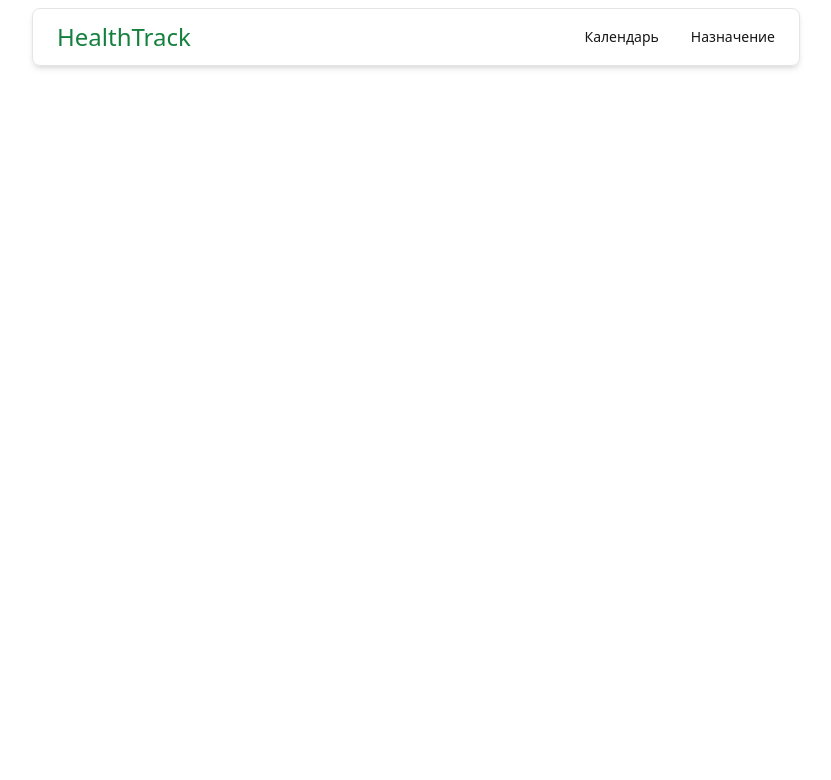
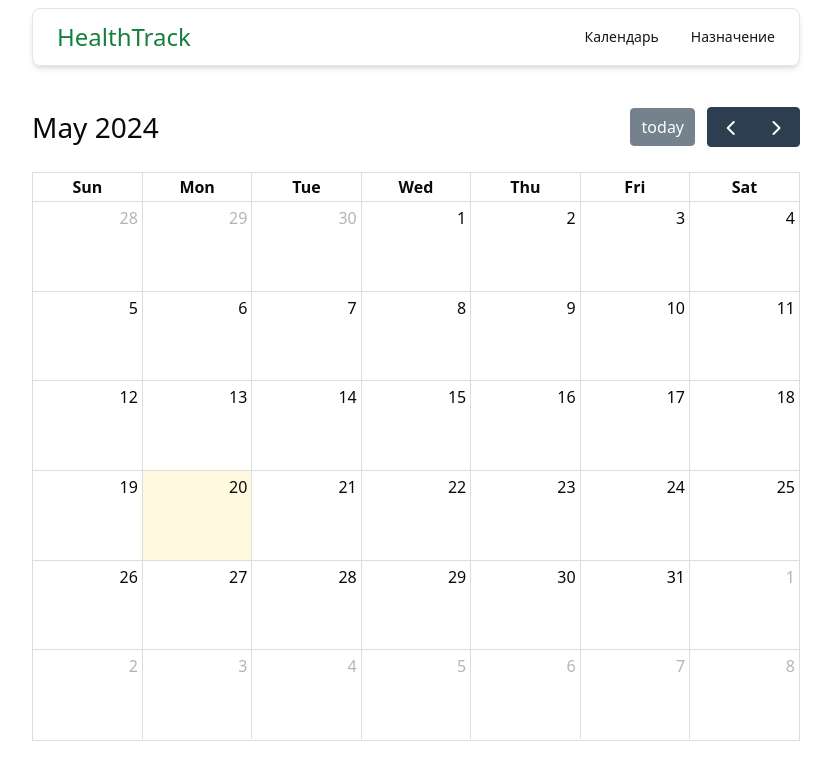
Before and after one commit to amirdianov/healthtrack, a React (Vite) app: page / in a window 1280 px wide. Shown: the top 780 px of the page, without its empty margins (224-1055 px from the left). Built offline with nearby package versions, Linux system fonts and the light colour scheme.

Commit message:
+ Calendar without infinite receipts

```diff
--- a/package.json
+++ b/package.json
@@ -10,6 +10,9 @@
     "preview": "vite preview"
   },
   "dependencies": {
+    "@fullcalendar/core": "^6.1.13",
+    "@fullcalendar/daygrid": "^6.1.13",
+    "@fullcalendar/react": "^6.1.13",
     "@hookform/resolvers": "^3.4.0",
     "@radix-ui/react-dialog": "^1.0.5",
     "@radix-ui/react-label": "^2.0.2",
--- /dev/null
+++ b/src/components/calendar/calendar.jsx
@@ -0,0 +1,90 @@
+import React, {useEffect, useState} from 'react';
+import FullCalendar from "@fullcalendar/react";
+import dayGridPlugin from '@fullcalendar/daygrid'
+import useReceiptStore from "@/stores/receipt-store.js";
+import useMedicineStore from "@/stores/medicine-store.js";
+import {addMilliseconds, addMonths} from "date-fns";
+
+
+const Calendar = () => {
+  const [events, setEvents] = useState([]);
+  const [infiniteReceipts, setInfiniteReceipts] = useState([]);
+
+  const receipts = useReceiptStore(store => store.receipts);
+  const medicines = useMedicineStore(store => store.medicines);
+
+  const fillCalendar = (title, periodicity, start, end) => {
+    const events = []
+    let currentDate = start;
+
+    while(currentDate <= end) {
+      events.push({
+        title,
+        start: currentDate,
+        end: currentDate
+      })
+
+      currentDate = addMilliseconds(currentDate, periodicity);
+    }
+    return events;
+  }
+
+  const onClickNext = () => {
+    const events = [];
+
+    infiniteReceipts.forEach((infiniteReceipt) => {
+      const endDate = addMonths(new Date(infiniteReceipt.start_date), 2);
+      events.push(...fillCalendar(medicines[infiniteReceipt.medicine].title, infiniteReceipt.periodicity,
+        new Date(infiniteReceipt.start_date), endDate));
+    })
+    setEvents((prevState) => [...prevState, events]);
+  };
+
+  useEffect(() => {
+    const [nextButton] = document.getElementsByClassName('fc-next-button');
+
+    nextButton.addEventListener('click', onClickNext);
+
+    return () => {
+      nextButton.removeEventListener('click', onClickNext);
+    };
+  }, []);
+
+  const getEvents = (receipts) => {
+    const events = receipts.map((receipt) => {
+      if (receipt.end_date) {
+        return fillCalendar(medicines[receipt.medicine].title,
+          receipt.periodicity, new Date(receipt.start_date), new Date(receipt.end_date));
+      }
+      const endDate = addMonths(new Date(receipt.start_date), 2);
+        const res = fillCalendar(medicines[receipt.medicine].title, receipt.periodicity,
+          new Date(receipt.start_date), endDate);
+        setInfiniteReceipts((prevState) => [...prevState, {...receipt, "start_date": endDate}]);
+        return res;
+
+    })
+    return events.flat();
+  }
+
+  useEffect(() => {
+    setEvents(getEvents(receipts))
+  }, [receipts]);
+
+  return (
+    <div>
+      <FullCalendar
+        plugins={[ dayGridPlugin ]}
+        initialView="dayGridMonth"
+        events={events}
+        eventTimeFormat={{
+          hour: "2-digit",
+          minute: "2-digit",
+          meridiem: false,
+          hour12: false,
+        }}
+      />
+    </div>
+  );
+};
+
+export default Calendar;
--- a/src/components/forms/receipt-form.jsx
+++ b/src/components/forms/receipt-form.jsx
@@ -86,7 +86,7 @@ const ReceiptForm = () => {
                         </SelectTrigger>
                       </FormControl>
                       <SelectContent position="popper">
-                        {medicines.map(medicine =>
+                        {Object.values(medicines).map(medicine =>
                           <SelectItem key={medicine.id} value={medicine.id}>{medicine.title}</SelectItem>
                         )}
                       </SelectContent>
--- /dev/null
+++ b/src/components/pages/calendar-page.jsx
@@ -0,0 +1,12 @@
+import React from "react";
+import Calendar from "@/components/calendar/calendar.jsx";
+
+const CalendarPage = () => {
+  return (
+    <div className="mx-auto w-3/5 my-10">
+      <Calendar />
+    </div>
+  );
+};
+
+export default CalendarPage;
--- a/src/stores/medicine-store.js
+++ b/src/stores/medicine-store.js
@@ -4,10 +4,15 @@ import {devtools} from "zustand/middleware"
 
 const useMedicineStore = createWithEqualityFn()(devtools(
     (set, get) => ({
-        medicines: [],
+        medicines: {},
 
-        addMedicine: (medicine) => set(state => ({medicines: [...state.medicines, medicine]})),
-        fetchMedicines: () => set({medicines: JSON.parse(localStorage.getItem("medicines")) || []}),
+        addMedicine: (medicine) => set(state => {
+          const medicines = {...state.medicines};
+          medicines[medicine.id] = medicine;
+
+          return {medicines}
+        }),
+        fetchMedicines: () => set({medicines: JSON.parse(localStorage.getItem("medicines")) || {}}),
         saveMedicines: () => localStorage.setItem("medicines", JSON.stringify(get().medicines)),
     }),
     shallow
```
Also changed, not shown: src/router.jsx (+6 -1 lines), 1 other file (tests, documents, lock files or other folders).
